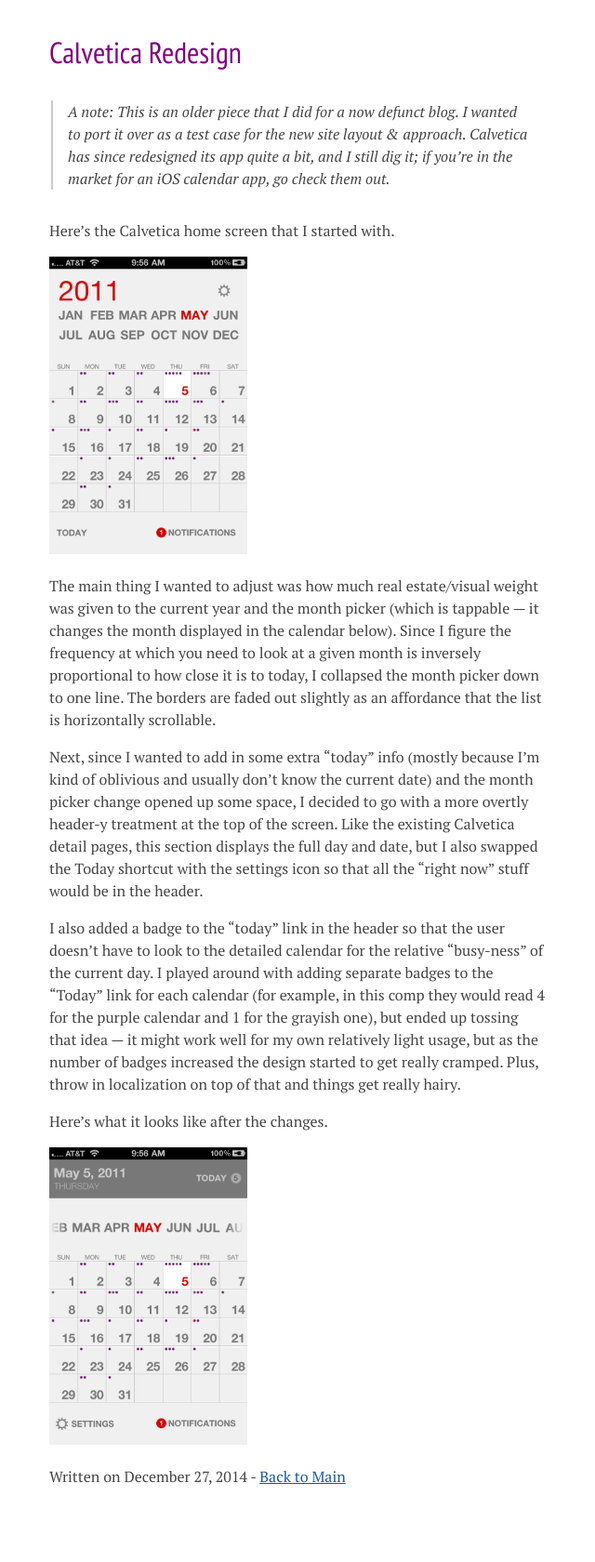
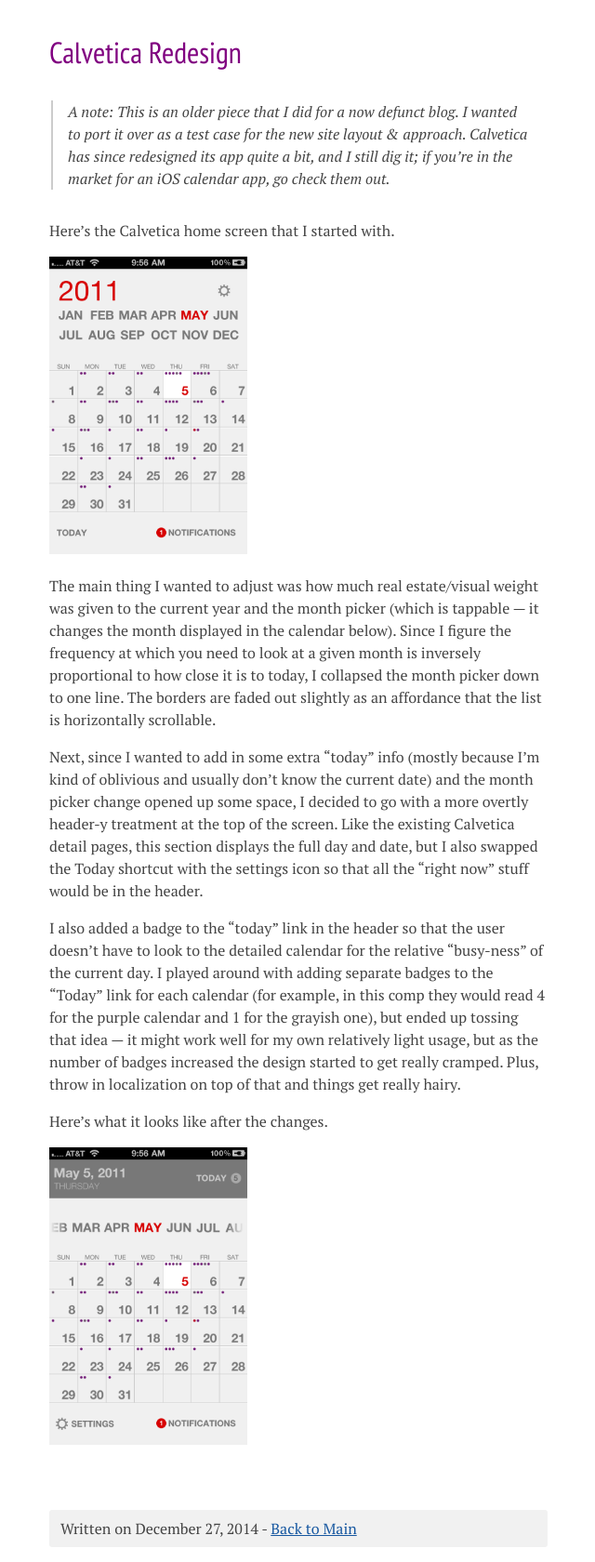
Before and after one commit to mniebling/mniebling.github.io, a Jekyll site: the page built from _posts/2014-12-27-Calvetica-Redesign.md, in a window 1280 px wide. Shown: the whole page at 93% size, without its empty margins (319-959 px from the left). Built offline with Jekyll 4.4.1, drawn with Linux system fonts in a browser that asks for light colours; Markdown is read by kramdown in place of the engine named in the settings; before the commit the page ends 1616 px from its top, so only the background shows below that.

Commit message:
Style post footers better

```diff
--- a/_layouts/post.html
+++ b/_layouts/post.html
@@ -9,7 +9,7 @@
     {{ content }}
   </div>
 
-  <div>
+  <div class="post-footer">
     Written on {{ page.date | date: "%B %e, %Y" }} - <a href="{{site.baseurl}}/">Back to Main</a>
   </div>
 </article>
--- a/web/compiled.css
+++ b/web/compiled.css
@@ -293,11 +293,15 @@
   border-left: 2px solid #cccccc;
   font-style: italic;
 }
-/* Images need to be capped in size */
+.post-footer {
+  background-color: #f1f1f1;
+  border-radius: 3px;
+  margin: 4rem 0 0 0;
+  padding: 0.5em 0.75em;
+}
 img {
   max-height: 320px;
 }
-/* <figure> is used to delineate images following sections (<p> tags) */
 figure {
   margin: 0;
 }
```
Also changed, not shown: web/less/mod.post.less (+14 -2 lines).
